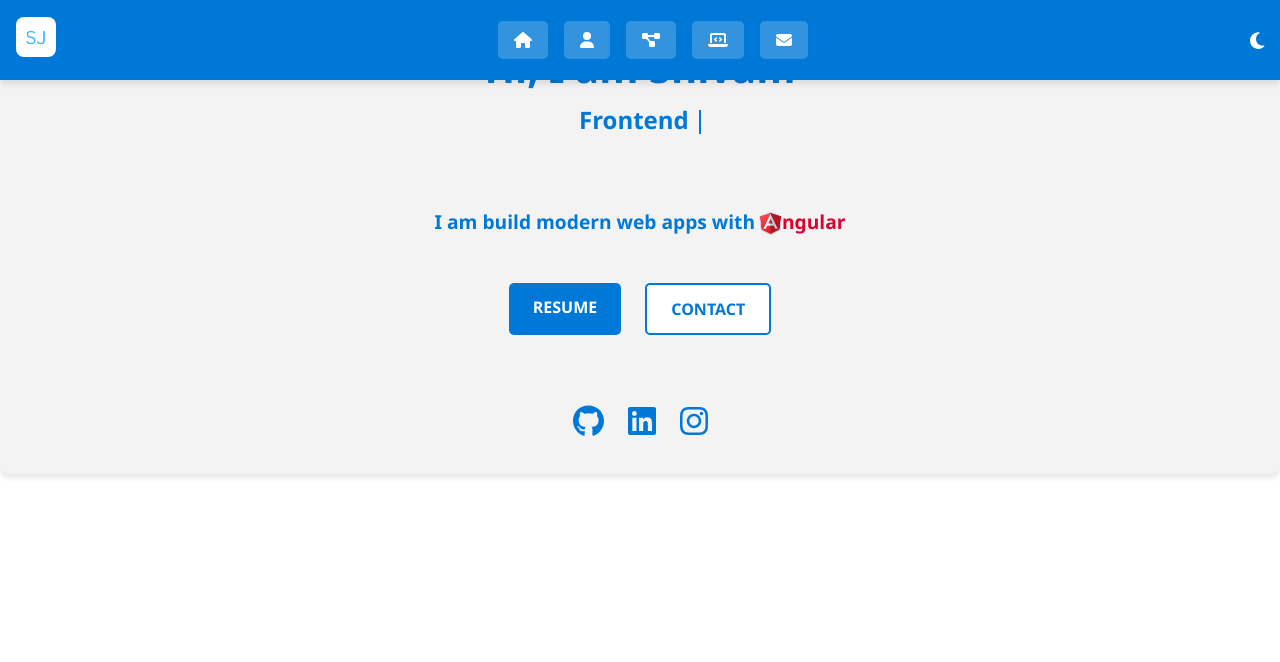
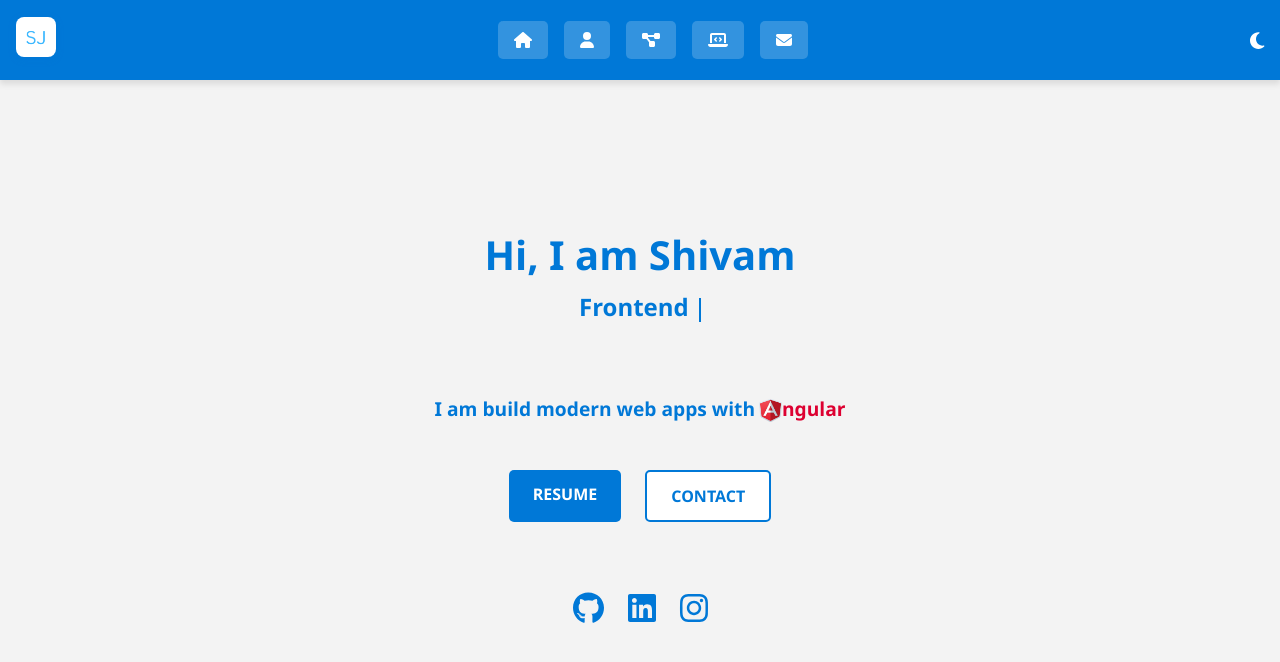
Before and after one commit to ShivamJ39/Portfolio, an Angular app: page /home in a window 1280 px wide. Shown: the top 662 px of the page. Built offline with nearby package versions, Linux system fonts and the light colour scheme.

Commit message:
Update home.component.scss

```diff
--- a/src/app/home/home.component.scss
+++ b/src/app/home/home.component.scss
@@ -1,5 +1,4 @@
-.home-container {
-  display: flex;
+.home-container {display: flex;
   flex-direction: column;
   justify-content: center;
   align-items: center;
@@ -10,8 +9,8 @@
   box-shadow: 0 4px 6px rgba(0, 0, 0, 0.1); /* Subtle shadow for depth */
   font-family: 'Segoe UI', Tahoma, Geneva, Verdana, sans-serif;
   text-align: center;
-
-
+ min-height:100vh;
+  padding-top:10vh;
 }
 
 .typing-effect {
```
